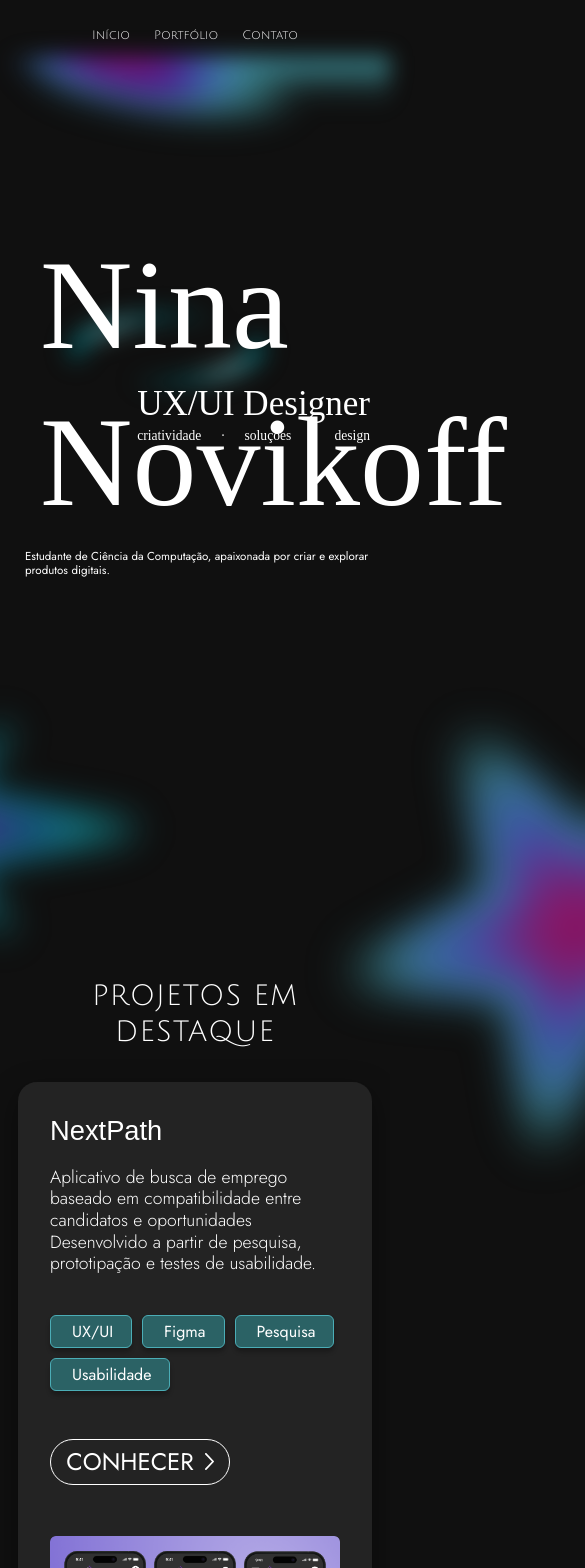
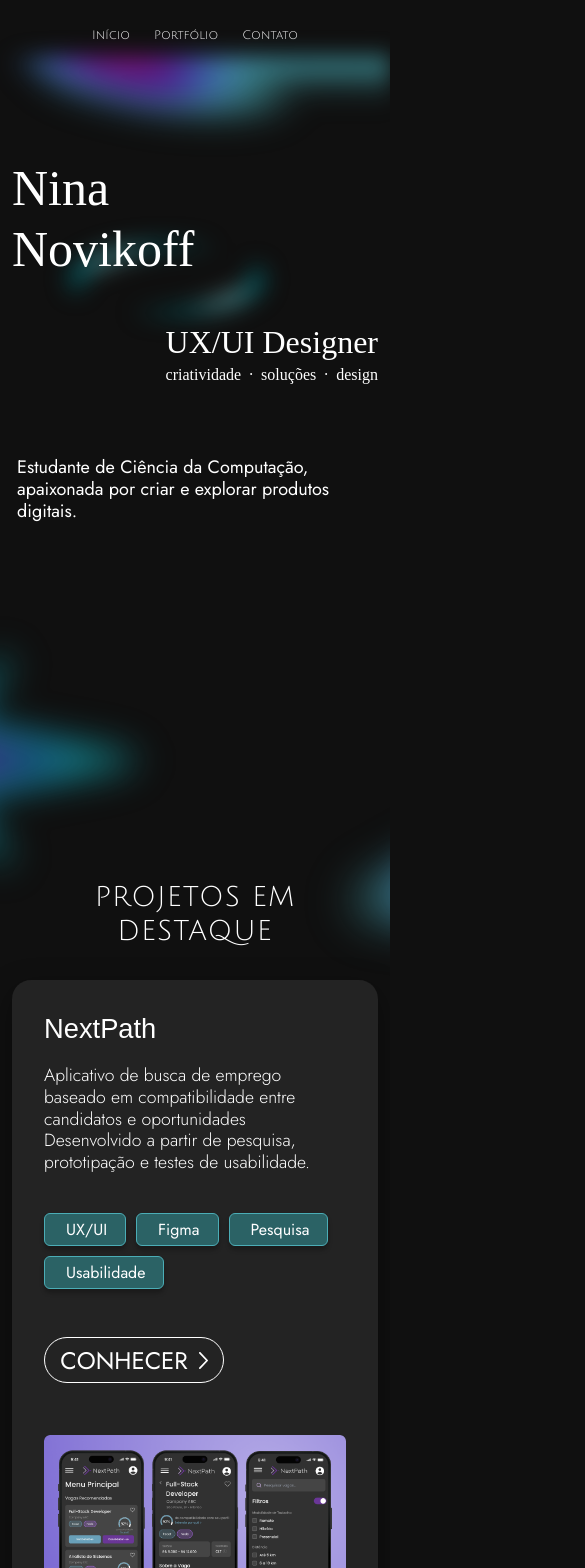
Before and after one commit to ninanovikoffr/Portfolio, a React (Vite) app: page / in a window 390 px wide. Shown: the top 1568 px of the page, 585 px wide, since content can reach past the window. Built offline with nearby package versions, Linux system fonts and the light colour scheme; a web font is replaced by a local one.

Commit message:
Update styles.css

```diff
--- a/src/styles.css
+++ b/src/styles.css
@@ -18,13 +18,19 @@
 
 html {
   scroll-behavior: smooth;
+  overflow-x: hidden; /* Trava qualquer scroll horizontal na raiz */
 }
 
 body {
   margin: 0;
-  min-width: 320px;
-  overflow-x: hidden;
+  min-width: 300px;
+  overflow-x: hidden; /* Trava qualquer scroll horizontal na raiz */
   background: var(--background);
+  width: 100%;
+}
+
+main {
+  padding-top: 70px; /* Compensa a altura do header absolute para não encavalar */
 }
 
 img {
@@ -57,8 +63,11 @@ a {
 ========================= */
 
 .site-header {
-  position: relative;
-  z-index: 10;
+  position: absolute; /* Retirado do fluxo da página para não quebrar o cálculo do Scroll */
+  top: 0;
+  left: 0;
+  width: 100%;
+  z-index: 1000;
   height: 70px;
 }
 
@@ -113,7 +122,7 @@ a {
 ========================= */
 
 .site-header--sticky {
-  position: fixed;
+  position: fixed; /* Troca de absolute para fixed sem dar pulos na tela */
   top: -70px;
   left: 0;
   width: 100%;
@@ -129,12 +138,8 @@ a {
 }
 
 @keyframes slideDownNav {
-  from {
-    top: -70px;
-  }
-  to {
-    top: 0;
-  }
+  from { top: -70px; }
+  to { top: 0; }
 }
 
 /* =========================
@@ -152,12 +157,11 @@ a {
 .hero__content {
   --hero-gutter: clamp(1.25rem, 10vw, 10rem);
   position: relative;
-  width: 100vw;
-  max-width: none;
+  width: 100%; /* Corrigido de 100vw para evitar barra de rolagem */
+  max-width: 100%;
   height: auto;
-  max-height: none;
   min-height: 420px;
-  margin-left: calc(50% - 50vw);
+  margin-left: 0; /* Centralização automática pelo container */
   padding-inline: var(--hero-gutter);
   overflow: visible;
 }
@@ -172,7 +176,7 @@ a {
   margin-left: 20px;
   color: #FFF;
   font-family: "Zen Dots";
-  font-size: 128px;
+  font-size: clamp(50px, 9vw, 128px);
   font-style: normal;
   font-weight: 400;
   line-height: 123.183%;
@@ -183,13 +187,15 @@ a {
   z-index: 2;
   top: 300px;
   right: 4%;
+  width: max-content;
+  max-width: 90%;
 }
 
 .hero__role h2 {
   margin: 0;
   color: #FFF;
   font-family: 'Baskervville';
-  font-size: 72px;
+  font-size: clamp(32px, 5vw, 72px);
   font-style: normal;
   font-weight: 400;
   line-height: 123.183%;
@@ -199,7 +205,7 @@ a {
   margin: 0.2rem 0 0;
   color: #FFF;
   font-family: 'Baskervville';
-  font-size: 36px;
+  font-size: clamp(16px, 2.5vw, 36px);
   font-style: normal;
   font-weight: 400;
   line-height: 123.183%;
@@ -213,13 +219,14 @@ a {
   z-index: 2;
   color: #FFF;
   font-family: 'Jost';
-  font-size: 32px;
+  font-size: clamp(18px, 2.5vw, 32px);
   font-style: normal;
   font-weight: 400;
   line-height: 123.183%;
   top: 500px;
   left: var(--hero-gutter);
   margin-left: 5px;
+  max-width: 80%;
 }
 
 .hero__decoration {
@@ -267,7 +274,7 @@ a {
   text-align: center;
   color: #FFF;
   font-family: "Julius Sans One";
-  font-size: 65px;
+  font-size: clamp(40px, 5vw, 65px);
   font-style: normal;
   font-weight: 400;
   line-height: 123.183%;
@@ -279,7 +286,7 @@ a {
   margin: 0 0 2.5rem 0;
   color: #FFF;
   font-family: "Julius Sans One";
-  font-size: 48px;
+  font-size: clamp(32px, 4vw, 48px);
   font-style: normal;
   font-weight: 400;
   line-height: 123.183%;
@@ -317,7 +324,7 @@ a {
 }
 
 .projects-section .section-heading {
-  font-size: 56px;
+  font-size: clamp(32px, 5vw, 56px);
   line-height: 1.232;
   margin-bottom: 4rem;
 }
@@ -355,7 +362,7 @@ a {
   margin: 0 0 1.2rem;
   color: #FFF;
   font-family: "Zen Dots", sans-serif;
-  font-size: 40px;
+  font-size: clamp(28px, 4vw, 40px);
   font-style: normal;
   font-weight: 400;
   line-height: 123.183%;
@@ -364,7 +371,7 @@ a {
 .featured-project p {
   color: #FFF;
   font-family: "Jost", sans-serif;
-  font-size: 24px;
+  font-size: clamp(18px, 2vw, 24px);
   font-style: normal;
   font-weight: 300;
   line-height: 123.183%;
@@ -732,6 +739,91 @@ a {
   aspect-ratio: 1/1;
 }
 
+/* =========================
+   TABLET
+========================= */
+
+@media (max-width: 1024px) {
+  .navigation__links {
+    gap: clamp(2rem, 5vw, 5rem);
+  }
+
+  .hero {
+    min-height: 600px;
+  }
+
+  .hero__role {
+    top: 250px;
+    right: 5%;
+  }
+
+  .hero__description {
+    top: 420px;
+    max-width: 70%;
+  }
+
+  .hero__decoration--star {
+    transform: translateX(40%);
+    width: 600px;
+  }
+
+  .hero__decoration--shine {
+    transform: translateX(-30%);
+    width: 400px;
+  }
+
+  .hero__decoration--loop {
+    top: 100px;
+    width: 350px;
+  }
+
+  .featured-project {
+    flex-direction: column;
+    padding: 2.5rem;
+    gap: 2.5rem;
+  }
+
+  .featured-project__image {
+    flex: auto;
+    width: 100%;
+  }
+
+  .skills-layout {
+    flex-direction: column;
+    align-items: center;
+    gap: 4.5rem;
+  }
+
+  .tools-list,
+  .beyond-design-list {
+    width: 100%;
+    max-width: 550px;
+  }
+
+  .about-layout {
+    flex-direction: column;
+    align-items: center;
+    text-align: center;
+    gap: 3rem;
+  }
+
+  .about__image {
+    width: 100%;
+    max-width: 400px;
+    flex-basis: auto;
+  }
+
+  .about-heading {
+    text-align: center;
+    margin: 0 0 1.5rem 0;
+  }
+
+  .about__footer {
+    flex-direction: column;
+    align-items: center;
+    gap: 2rem;
+  }
+}
 
 /* =========================
    MOBILE
@@ -739,7 +831,7 @@ a {
 
 @media (max-width: 700px) {
   .container {
-    width: min(100% - 36px, var(--container-width));
+    width: min(100% - 24px, var(--container-width));
   }
 
   .navigation__links {
@@ -748,38 +840,35 @@ a {
   }
 
   .hero {
-    min-height: 490px;
-    padding-top: 3.8rem;
+    min-height: 480px;
+    padding-top: 3.5rem;
     overflow: visible;
   }
 
   .hero__content {
-    --hero-gutter: 1.25rem;
-    width: 100vw;
+    --hero-gutter: 12px;
+    width: 100%;
+    margin-left: 0;
     height: auto;
     max-height: none;
-    min-height: 430px;
+    min-height: 400px;
     padding-inline: var(--hero-gutter);
     overflow: visible;
   }
 
-  .hero__role {
-    top: 145px;
-    right: 1.25rem;
+  .hero__name h1 {
+    margin-left: 0;
   }
 
-  .hero__role h2 {
-    font-size: clamp(1.9rem, 9vw, 2.4rem);
-  }
-
-  .hero__role p {
-    font-size: 0.85rem;
+  .hero__role {
+    top: 155px;
+    right: var(--hero-gutter);
   }
 
   .hero__description {
-    top: 300px;
+    top: 270px;
     left: var(--hero-gutter);
-    font-size: 0.72rem;
+    max-width: 95%;
   }
 
   .hero__decoration--loop {
@@ -811,12 +900,11 @@ a {
   }
 
   .projects-section .section-heading {
-    font-size: clamp(1.8rem, 7vw, 2.5rem);
+    font-size: clamp(28px, 7vw, 40px);
     margin-bottom: 2rem;
   }
 
   .featured-project {
-    flex-direction: column;
     padding: 2rem;
     gap: 2rem;
   }
@@ -871,10 +959,6 @@ a {
     gap: 4rem;
   }
 
-  .subsection-heading {
-    font-size: clamp(1.8rem, 7vw, 2.5rem);
-  }
-
   .tools-list {
     width: 100%;
     max-width: 350px;
@@ -904,38 +988,24 @@ a {
     height: 40px;
   }
 
+  .skills-section {
+    padding-bottom: 3rem;
+  }
+
   .about-section {
-    padding-top: 3.5rem;
+    padding-top: 1rem;
     padding-bottom: 3.5rem;
   }
 
-  .about-layout {
-    flex-direction: column;
-    align-items: flex-start;
-    gap: 2rem;
+  .about__image {
+    width: 100%;
+    max-width: 350px;
+    margin: 0 auto;
   }
 
   .about-heading {
     text-align: center;
     margin: 0 0 1.5rem 0;
-  }
-
-  .about__image {
-    width: 100%;
-    max-width: 350px;
-    height: auto;
-    flex-basis: auto;
-    margin: 0 auto;
-  }
-
-  .about__content {
-    width: 100%;
-  }
-
-  .about__footer {
-    flex-direction: column;
-    align-items: flex-start;
-    gap: 2rem;
   }
 
   .desktop-only {
```
